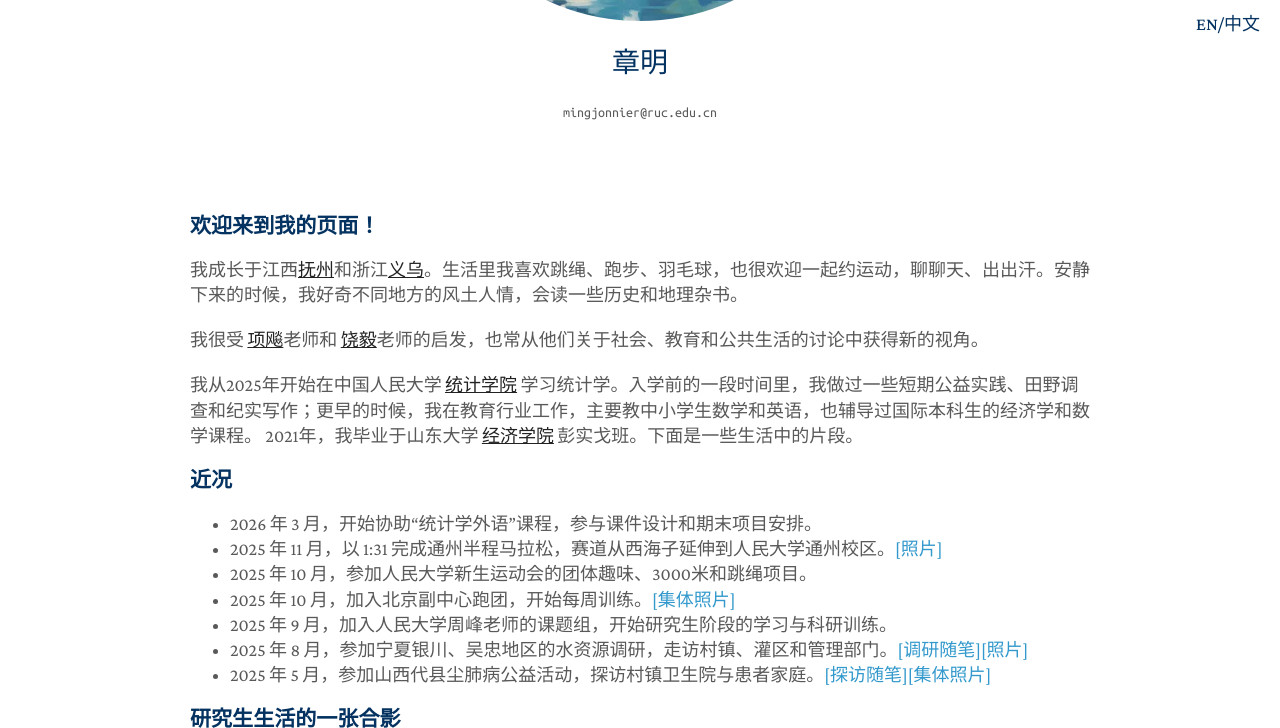
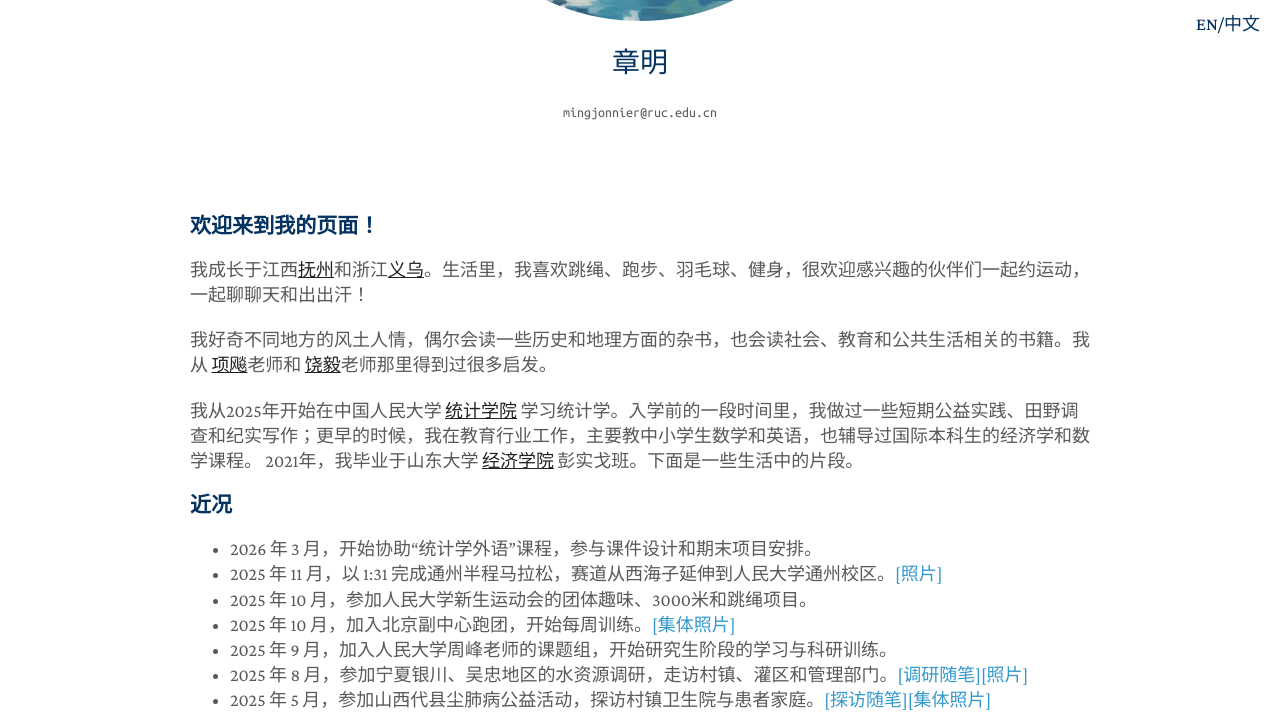
Before and after one commit to zhangming4153/zhangming4153.github.io, a Jekyll site: the page built from cn/index.md, in a window 1280 px wide and 900 px high, scrolled down 474 px, cut to the strip 0-728 px from the top of the window. Built offline with Jekyll 4.4.1, drawn with Linux system fonts in a browser that asks for light colours; a style sheet for code colours, icons or effects is not loaded.

Commit message:
Update index.md

```diff
--- a/cn/index.md
+++ b/cn/index.md
@@ -6,13 +6,13 @@ title: 章明
 ### 欢迎来到我的页面！
 
 <p>
-我成长于江西<a href="https://baike.baidu.com/item/抚州市/520352"><strong><u>抚州</u></strong></a>和浙江<a href="https://en.wikipedia.org/wiki/Yiwu"><strong><u>义乌</u></strong></a>。生活里我喜欢跳绳、跑步、羽毛球，也很欢迎一起约运动，聊聊天、出出汗。安静下来的时候，我好奇不同地方的风土人情，会读一些历史和地理杂书。
+我成长于江西<a href="https://baike.baidu.com/item/抚州市/520352"><strong><u>抚州</u></strong></a>和浙江<a href="https://en.wikipedia.org/wiki/Yiwu"><strong><u>义乌</u></strong></a>。生活里，我喜欢跳绳、跑步、羽毛球、健身，很欢迎感兴趣的伙伴们一起约运动，一起聊聊天和出出汗！
 </p>
 
 <p>
-我很受
+我好奇不同地方的风土人情，偶尔会读一些历史和地理方面的杂书，也会读社会、教育和公共生活相关的书籍。我从
 <a href="https://baike.baidu.com/item/项飙/23318243"><strong><u>项飚</u></strong></a>老师和
-<a href="https://zh.wikipedia.org/wiki/饶毅"><strong><u>饶毅</u></strong></a>老师的启发，也常从他们关于社会、教育和公共生活的讨论中获得新的视角。
+<a href="https://zh.wikipedia.org/wiki/饶毅"><strong><u>饶毅</u></strong></a>老师那里得到过很多启发。
 </p>
 
 <p>
```
